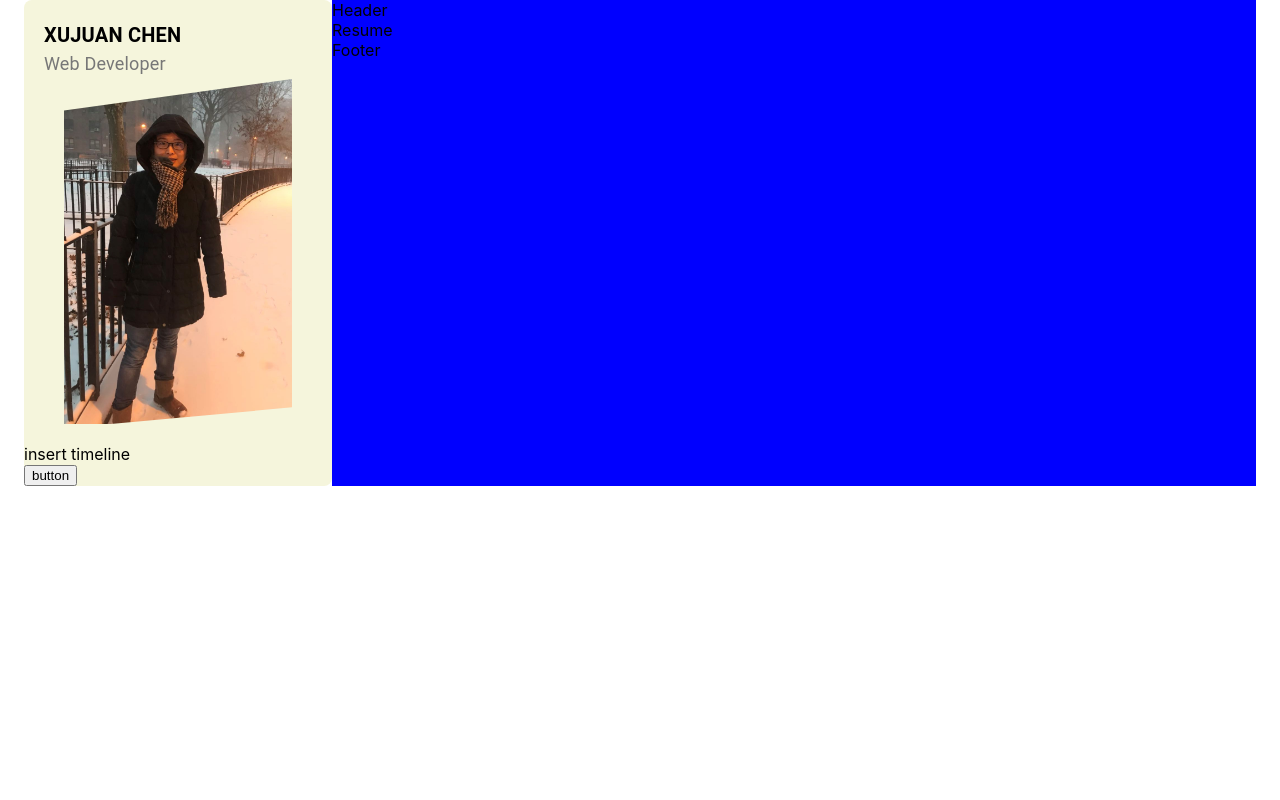
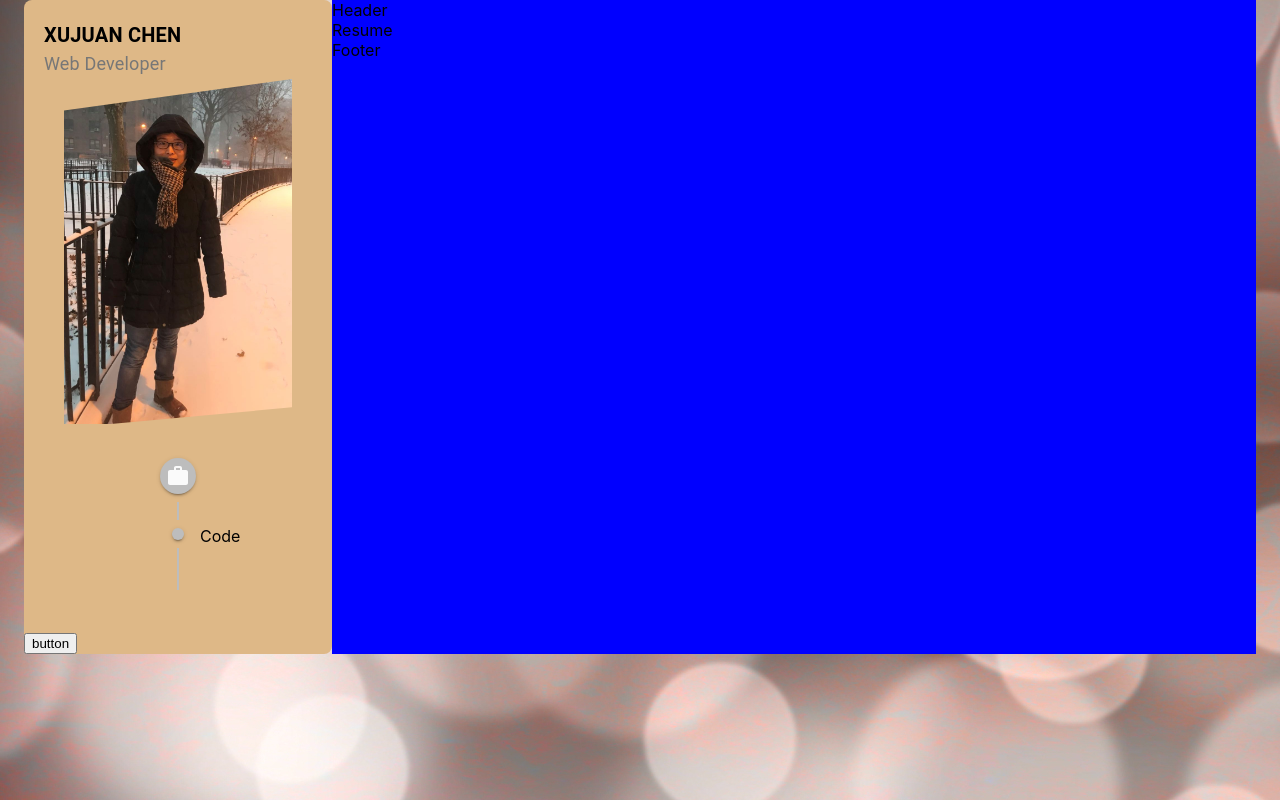
Before and after one commit to xujuanchen2020/resume, a React (Create React App) app: page / in a window 1280 px wide. Built offline with nearby package versions, Linux system fonts and the light colour scheme.

Commit message:
add timeline

```diff
--- a/src/components/Profile/Profile.js
+++ b/src/components/Profile/Profile.js
@@ -2,6 +2,7 @@ import React from 'react'
 import myImage from '../../images/image.jpeg'
 import {requirePropFactory, Typography} from '@material-ui/core'
 import './ProfileStyle.css'
+import MyTimeline from '../Timeline/Timeline'
 
 const Profile = () => {
     return (
@@ -14,7 +15,7 @@ const Profile = () => {
                 <img src={myImage} alt='photo'/>
             </figure>
             <div className='profile_info'>
-                insert timeline
+                <MyTimeline/>
                 <br/>
                 <button>button</button>
             </div>
--- a/src/components/Profile/ProfileStyle.css
+++ b/src/components/Profile/ProfileStyle.css
@@ -1,5 +1,5 @@
 .profile{
-    background-color: beige;
+    background-color: burlywood;
     border-radius: 8px;
     width: 100%;
     display: inline-block;
--- a/src/components/Timeline/Timeline.js
+++ b/src/components/Timeline/Timeline.js
@@ -1,11 +1,49 @@
-import React from 'react'
+import React from 'react';
+import Timeline from '@material-ui/lab/Timeline';
+import TimelineItem from '@material-ui/lab/TimelineItem';
+import TimelineSeparator from '@material-ui/lab/TimelineSeparator';
+import TimelineConnector from '@material-ui/lab/TimelineConnector';
+import TimelineContent from '@material-ui/lab/TimelineContent';
+import TimelineDot from '@material-ui/lab/TimelineDot';
+import './TimelineStyle.css';
+import { Typography } from '@material-ui/core';
+import WorkIcon from '@material-ui/icons/Work';
 
-const Timeline = () => {
+const MyTimeline = ({title, children, icon}) => {
     return (
-        <div>
-            Timeline
-        </div>
+        <Timeline className="timeline">
+
+          <TimelineItem className="timeline_firstItem">
+            <TimelineSeparator>
+                <TimelineDot className="timeline_dot_header">
+                    {<WorkIcon/>}
+                </TimelineDot>
+              <TimelineConnector />
+            </TimelineSeparator>
+            <TimelineContent>
+                <Typography variant='h6' className={'timeline_header'}>
+                    {title}
+                </Typography>
+            </TimelineContent>
+          </TimelineItem>
+          {children}
+
+          <TimelineItem>
+            <TimelineSeparator className="timeline_separator">
+                <TimelineDot className="timeline_dot"/>
+                <TimelineConnector />
+            </TimelineSeparator>
+            <TimelineContent>Code</TimelineContent>
+          </TimelineItem>
+
+        </Timeline>
     )
 }
 
-export default Timeline
+// export const CustomTimelineSeparator = () => {
+//     <TimelineSeparator className="timeline_separator">
+//         <TimelineDot className="timeline_dot"/>
+//         <TimelineConnector />
+//     </TimelineSeparator>
+// }
+export default MyTimeline
--- a/src/index.css
+++ b/src/index.css
@@ -5,6 +5,9 @@ body {
     sans-serif;
   -webkit-font-smoothing: antialiased;
   -moz-osx-font-smoothing: grayscale;
+  background: beige;
+  overflow: hidden;
+  background: url('./images/background.jpg');
 }
 
 code {
```
Also changed, not shown: src/images/background.jpg (added), 1 other file (tests, documents, lock files or other folders).
